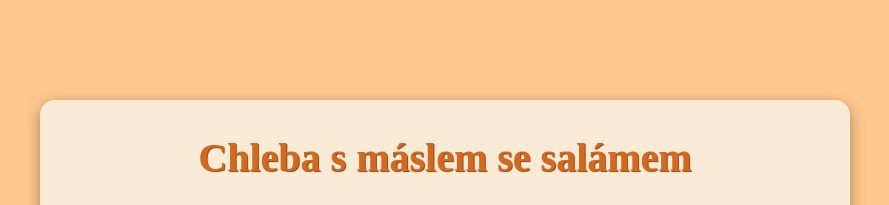
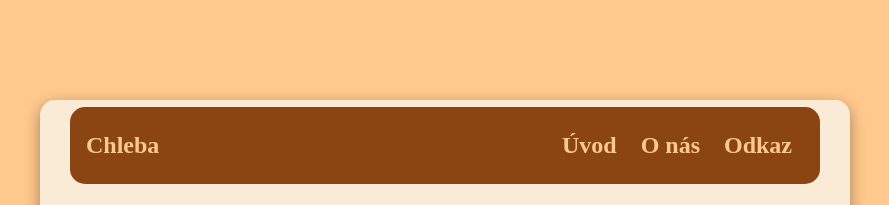
Before and after one commit to KrystofJosefHanke/krystofjosefhanke.github.io, a plain HTML site: page index.html in a window 1280 px wide. Shown: the top 205 px of the page, without its empty margins (195-1084 px from the left). Drawn offline with Linux system fonts and the light colour scheme.

Commit message:
Added an about page, a navigation bar, and moved the video link Also, added more text

```diff
--- a/index.html
+++ b/index.html
@@ -6,9 +6,18 @@
     <title>Chleba s máslem se salámem</title>
     <link rel="stylesheet" href="style.css">
 </head>
-
 <body>
     <div class="container">
+        <nav id="navbar">
+            <div class="logo">
+                <span class="text-primary">Chleba</span>
+            </div>
+            <ul>
+                <li><a href="index.html">Úvod</a></li>
+                <li><a href="about.html">O nás</a></li>
+                <li><a href="https://www.youtube.com/watch?v=95JR6VJh8ho">Odkaz</a></li>
+            </ul>
+        </nav>
         <h1>Chleba s máslem se salámem</h1>
         <img src="https://i.ytimg.com/vi/95JR6VJh8ho/mqdefault.jpg" alt="Obrázek původního videa">
         <h2>Seznam postav</h2>
@@ -76,8 +85,10 @@
         <p>A tak jde chleba, chleba s máslem, chleba s máslem se salámem, rohlík, rohlík s máslem, rohlík s máslem se salámem, houska s máslem, houska s máslem se salámem, veka, veka s máslem, veka s máslem se salámem, loupák, loupák s máslem a potká loupák s máslem se salámem. A loupák s máslem se salámem povídá: "Chlebe, chlebe s máslem, chlebe s máslem se salámem, rohlíku, rohlíku s máslem, rohlíku s máslem se salámem, housko, housko s máslem, housko s máslem se salámem, veko, veko s máslem, veko s máslem se salámem, loupáku, loupáku s máslem, můžu jít s vámi?" Přičemž chleba, chleba s máslem, chleba s máslem se salámem, rohlík, rohlík s máslem, rohlík s máslem se salámem, houska, houska s máslem, houska s máslem se salámem, veka, veka s máslem, veka s máslem se salámem, loupák, loupák s máslem odpoví: "Jo, můžeš."</p>
         <h3>Kapitola 15: Dalamánek</h3>
         <p>A tak jde chleba, chleba s máslem, chleba s máslem se salámem, rohlík, rohlík s máslem, rohlík s máslem se salámem, houska s máslem, houska s máslem se salámem, veka, veka s máslem, veka s máslem se salámem, loupák, loupák s máslem, loupák s máslem se salámem a potká dalamánek. A dalamánek povídá: "Chlebe, chlebe s máslem, chlebe s máslem se salámem, rohlíku, rohlíku s máslem, rohlíku s máslem se salámem, housko, housko s máslem, housko s máslem se salámem, veko, veko s máslem, veko s máslem se salámem, loupáku, loupáku s máslem, loupáku s máslem se salámem, můžu jít s vámi?" Přičemž chleba, chleba s máslem, chleba s máslem se salámem, rohlík, rohlík s máslem, rohlík s máslem se salámem, houska, houska s máslem, houska s máslem se salámem, veka, veka s máslem, veka s máslem se salámem, loupák, loupák s máslem, loupák s máslem se salámem odpoví: "Jo, můžeš."</p>
-        <h2>Odkaz</h2>
-        <a href="https://www.youtube.com/watch?v=95JR6VJh8ho">Video</a>
+        <h3>Kapitola 16: Dalamánek s máslem</h3>
+        <p>A tak jde chleba, chleba s máslem, chleba s máslem se salámem, rohlík, rohlík s máslem, rohlík s máslem se salámem, houska s máslem, houska s máslem se salámem, veka, veka s máslem, veka s máslem se salámem, loupák, loupák s máslem, loupák s máslem se salámem, dalamánek a potká dalamánek s máslem. A dalamánek s máslem povídá: "Chlebe, chlebe s máslem, chlebe s máslem se salámem, rohlíku, rohlíku s máslem, rohlíku s máslem se salámem, housko, housko s máslem, housko s máslem se salámem, veko, veko s máslem, veko s máslem se salámem, loupáku, loupáku s máslem, loupáku s máslem se salámem, dalamánku, můžu jít s vámi?" Přičemž chleba, chleba s máslem, chleba s máslem se salámem, rohlík, rohlík s máslem, rohlík s máslem se salámem, houska, houska s máslem, houska s máslem se salámem, veka, veka s máslem, veka s máslem se salámem, loupák, loupák s máslem, loupák s máslem se salámem, dalamánek odpoví: "Jo, můžeš."</p>
+        <h3>Kapitola 17: Dalamánek s máslem se salámem</h3>
+        <p>A tak jde chleba, chleba s máslem, chleba s máslem se salámem, rohlík, rohlík s máslem, rohlík s máslem se salámem, houska s máslem, houska s máslem se salámem, veka, veka s máslem, veka s máslem se salámem, loupák, loupák s máslem, loupák s máslem se salámem, dalamánek, dalamánek s máslem a potká dalamánek s máslem se salámem. A dalamánek s máslem se salámem povídá: "Chlebe, chlebe s máslem, chlebe s máslem se salámem, rohlíku, rohlíku s máslem, rohlíku s máslem se salámem, housko, housko s máslem, housko s máslem se salámem, veko, veko s máslem, veko s máslem se salámem, loupáku, loupáku s máslem, loupáku s máslem se salámem, dalamánku, dalamánku s máslem, můžu jít s vámi?" Přičemž chleba, chleba s máslem, chleba s máslem se salámem, rohlík, rohlík s máslem, rohlík s máslem se salámem, houska, houska s máslem, houska s máslem se salámem, veka, veka s máslem, veka s máslem se salámem, loupák, loupák s máslem, loupák s máslem se salámem, dalamánek, dalamánek s máslem odpoví: "Jo, můžeš."</p>
     </div>
 </body>
 
--- a/style.css
+++ b/style.css
@@ -1,3 +1,34 @@
+#navbar {
+    background-color:saddlebrown;
+    color: rgb(255, 200, 140);
+    display: flex;
+    justify-content: space-between;
+    align-items: center;
+	border-radius: 15px;
+    padding: 1px 16px;
+    font-size: 24px;
+    font-weight: bold;
+}
+
+#navbar a {
+    color: rgb(255, 200, 140);
+    text-decoration: none;
+}
+#navbar ul {
+    display: flex;
+    list-style: none;
+    align-items: center;
+}
+
+#navbar ul li a {
+    padding: 8px;
+    margin: 0 4px;
+}
+
+#navbar ul li a:hover {
+    background-color:chocolate;
+    border-radius: 5px;
+}
 h1 {
 	color:chocolate;
 	font-size: 40px;
```
Also changed, not shown: about.html (added, +26 -0 lines).
